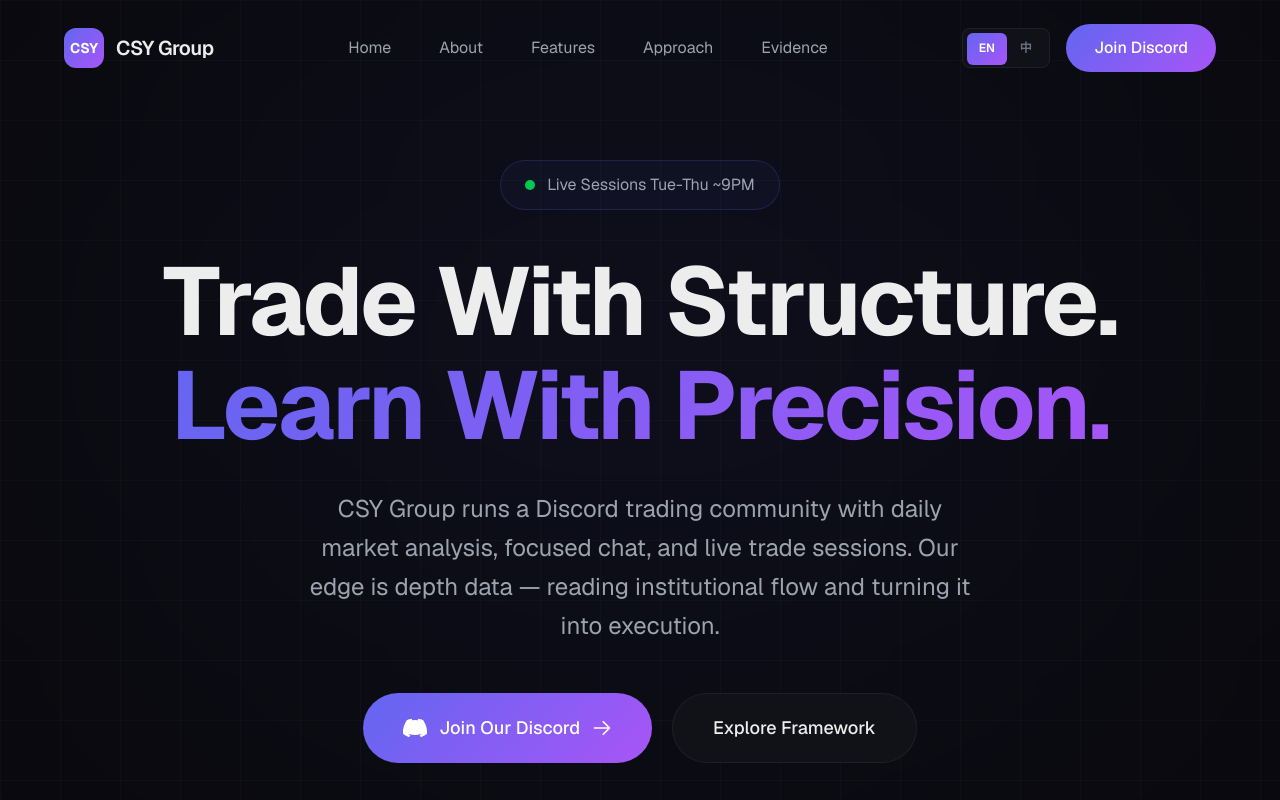
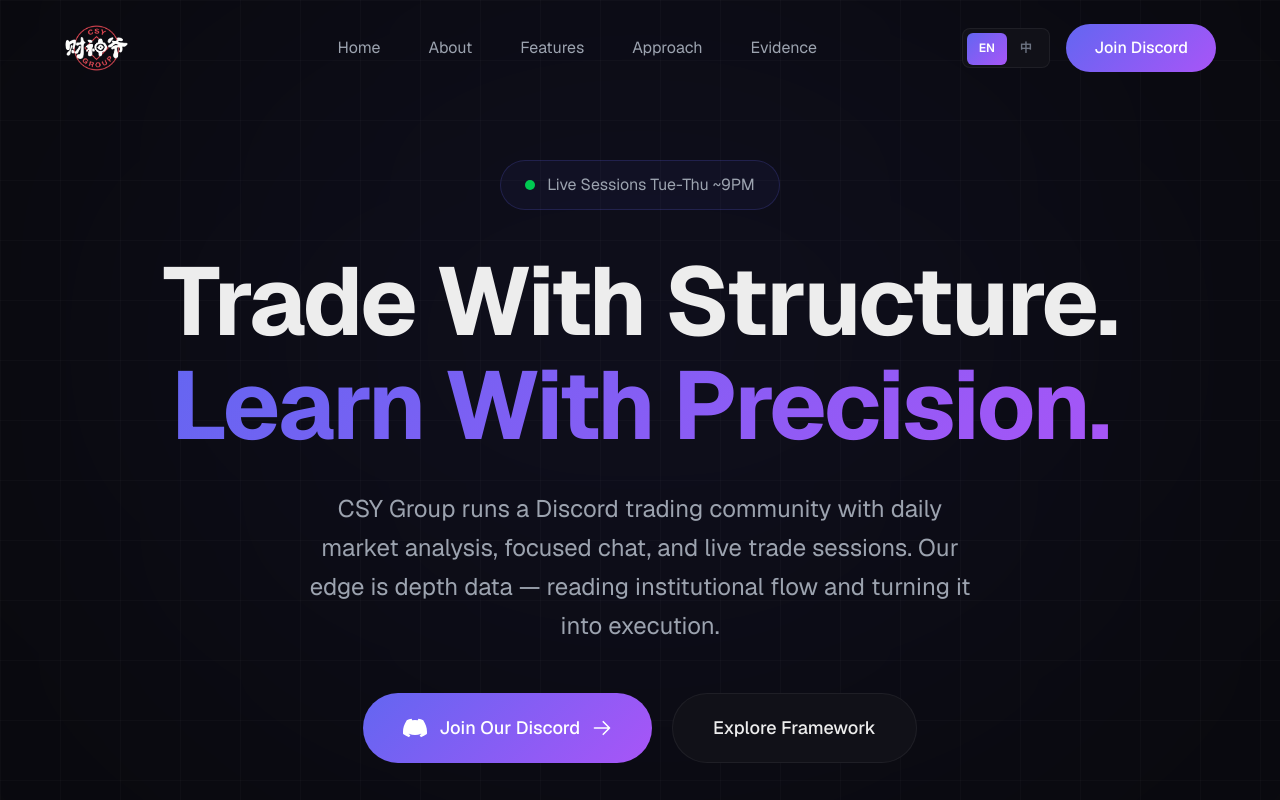
Before and after one commit to CSYHoldings/csy-website, a Next.js app: page /en in a window 1280 px wide. Shown: the top 800 px of the page. Built offline with nearby package versions, Linux system fonts and the light colour scheme.

Commit message:
feat: update logo

```diff
--- a/src/components/Features.tsx
+++ b/src/components/Features.tsx
@@ -95,8 +95,8 @@
     <section id="features" className="relative overflow-hidden py-28 lg:py-36">
       {/* Background */}
       <div className="absolute inset-0 grid-pattern opacity-30" />
-      <div className="absolute left-0 right-0 top-0 h-px bg-gradient-to-r from-transparent via-surface-border to-transparent" />
-      <div className="absolute right-0 top-1/2 h-[600px] w-[600px] -translate-y-1/2 rounded-full bg-accent/3 blur-[180px]" />
+      <div className="absolute left-0 right-0 top-0 h-px bg-linear-to-r from-transparent via-surface-border to-transparent" />
+      <div className="absolute right-0 top-1/2 h-150 w-150 -translate-y-1/2 rounded-full bg-accent/3 blur-[180px]" />
 
       <div className="relative w-full max-w-350 mx-auto px-8 md:px-12 lg:px-16">
         {/* Header */}
--- a/src/components/Footer.tsx
+++ b/src/components/Footer.tsx
@@ -2,6 +2,7 @@
 
 import { links } from "@/constants/links";
 import { useTranslations } from "next-intl";
+import Image from "next/image";
 
 const navLinks = [
   { labelKey: "home", href: "#home" },
@@ -21,13 +22,14 @@
         <div className="grid gap-16 md:grid-cols-3">
           {/* Brand */}
           <div>
-            <div className="flex items-center gap-3">
-              <div className="flex h-11 w-11 items-center justify-center rounded-xl bg-gradient-accent">
-                <span className="text-base font-bold text-white">CSY</span>
-              </div>
-              <span className="text-xl font-semibold tracking-tight">
-                {t("brand")}
-              </span>
+            <div className="relative h-16 w-44 overflow-hidden">
+              <Image
+                fill
+                sizes="128px"
+                src="/logo.png"
+                alt={t("brand")}
+                className="object-contain object-left"
+              />
             </div>
             <p className="mt-5 max-w-sm text-base leading-relaxed text-text-secondary">
               {t("description")}
--- a/src/components/Navbar.tsx
+++ b/src/components/Navbar.tsx
@@ -1,9 +1,10 @@
 "use client";
 
+import { links } from "@/constants/links";
 import { AnimatePresence, motion } from "framer-motion";
 import { useLocale, useTranslations } from "next-intl";
+import Image from "next/image";
 import { useEffect, useState } from "react";
-import { links } from "@/constants/links";
 import { LanguageSwitch } from "./LanguageSwitch";
 
 const navLinks = [
@@ -44,13 +45,17 @@
         <div className="w-full max-w-350 mx-auto px-8 md:px-12 lg:px-16">
           <div className="flex h-20 items-center justify-between lg:h-24">
             {/* Logo */}
-            <a href="#home" className="flex items-center gap-3 group">
-              <div className="relative flex h-10 w-10 items-center justify-center rounded-xl bg-gradient-accent">
-                <span className="text-sm font-bold text-white">CSY</span>
+            <a href="#home" className="group inline-flex items-center">
+              <div className="relative h-12 w-32 overflow-hidden">
+                <Image
+                  fill
+                  sizes="128px"
+                  src="/logo.png"
+                  alt={t("brand")}
+                  className="object-contain object-left"
+                  priority
+                />
               </div>
-              <span className="text-xl font-semibold tracking-tight text-foreground group-hover:text-accent-light transition-colors">
-                {t("brand")}
-              </span>
             </a>
 
             {/* Desktop Nav */}
```
Also changed, not shown: public/logo.png (added).
